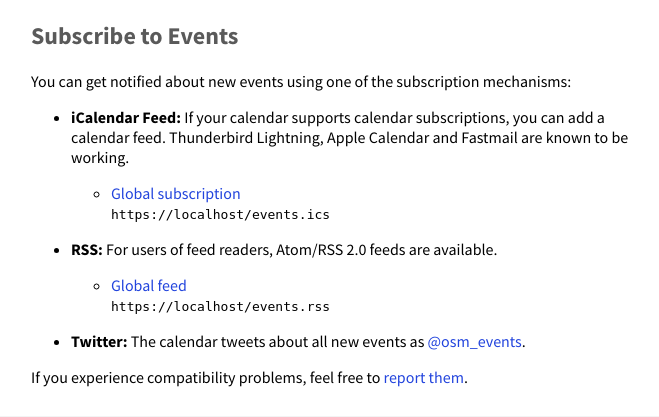
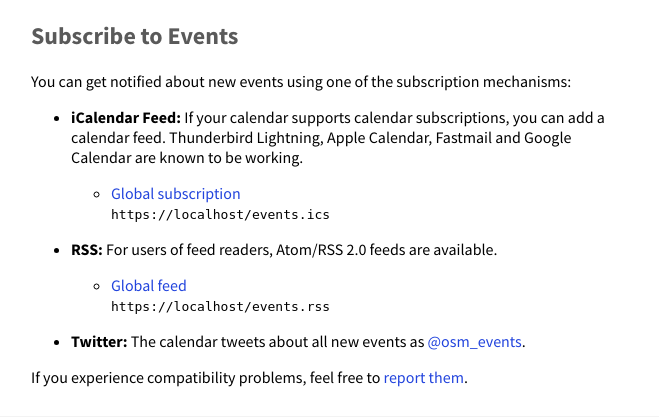
Before and after one commit to thomersch/openstreetmap-calendar, a Django app: page /subscribe/ in a window 1280 px wide. Shown: the part 75-492 px from the top of the page, without its empty margins (309-968 px from the left). Run offline with Django 3.2, Linux system fonts and the light colour scheme; parts of the project's set-up code (start-up, migrations or seed data) failed here and were passed over.

Commit message:
add google calendar to working ical feed consumers

```diff
--- a/osmcal/templates/osmcal/subscription_info.html
+++ b/osmcal/templates/osmcal/subscription_info.html
@@ -15,7 +15,7 @@
 
 	<ul>
 		<li>
-			<p><strong>iCalendar Feed: </strong>If your calendar supports calendar subscriptions, you can add a calendar feed. Thunderbird Lightning, Apple Calendar and Fastmail are known to be working.</p>
+			<p><strong>iCalendar Feed: </strong>If your calendar supports calendar subscriptions, you can add a calendar feed. Thunderbird Lightning, Apple Calendar, Fastmail and Google Calendar are known to be working.</p>
 			<ul>
 				{% if request.GET.in %}<li>
 					<a href="webcal://{{ request.get_host }}{% url 'event-feed-ical' %}?in={{ request.GET.in }}">{{ request.GET.in }} subscription</a><br>
```
